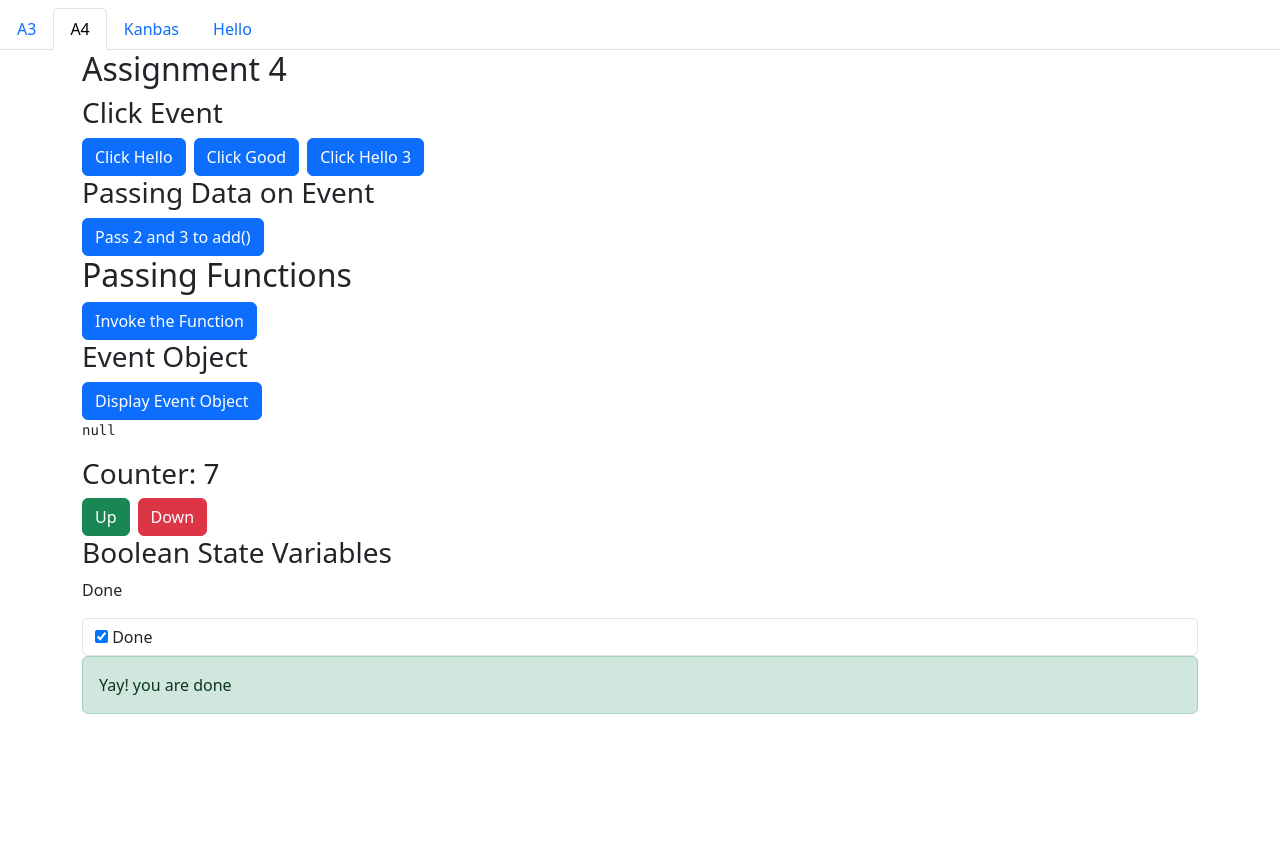
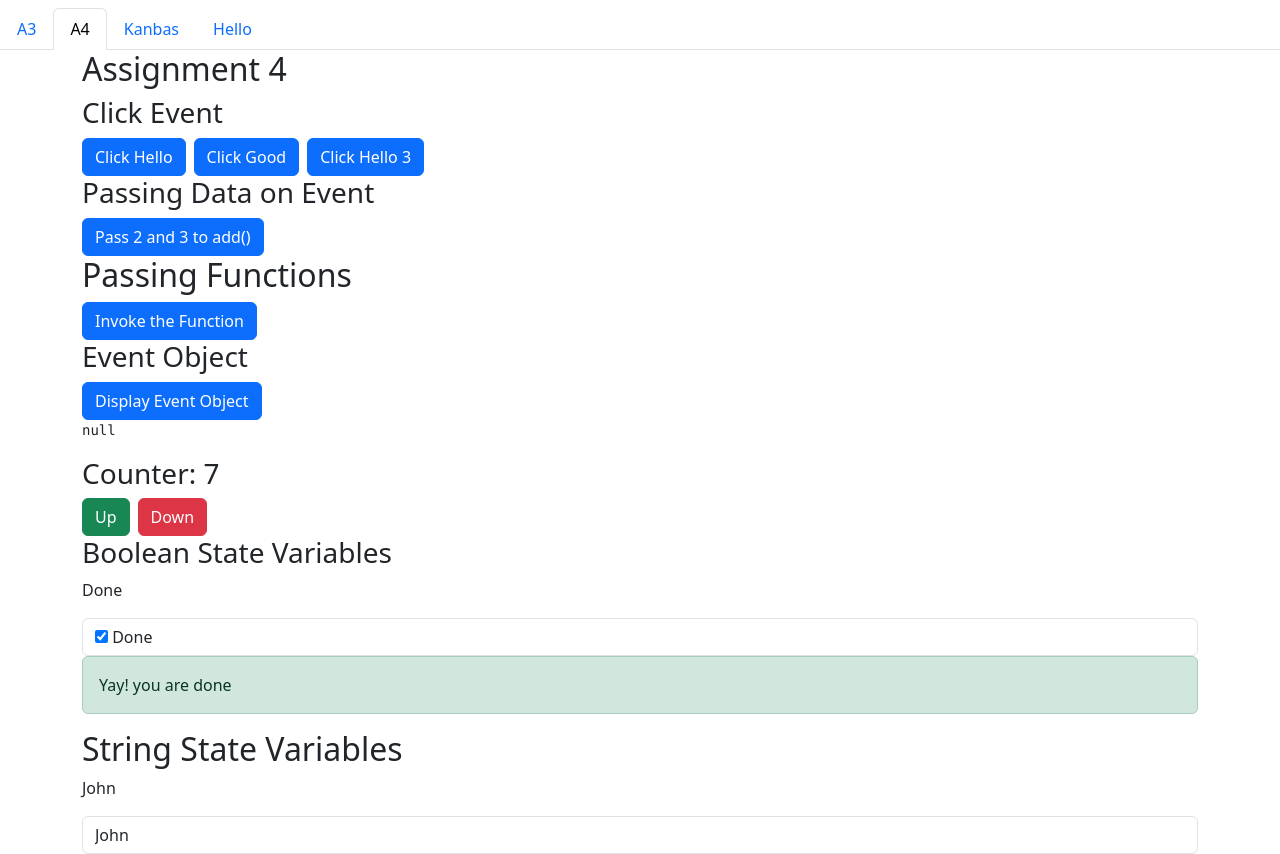
Before and after one commit to ewillia1/kanbas-react-web-app, a React (Create React App) app: page /#/Labs/a4 in a window 1280 px wide. Before the commit the page ends 800 px from the top, so only its background shows below. Built offline with nearby package versions, Linux system fonts and the light colour scheme.

Commit message:
Finished 2.3.4 String State Variables.

```diff
--- /dev/null
+++ b/src/Labs/a4/StringStateVariables.tsx
@@ -0,0 +1,14 @@
+import React, { useState } from "react";
+
+function StringStateVariables() {
+    const [firstName, setFirstName] = useState("John");
+
+    return (
+        <div>
+            <h2>String State Variables</h2>
+            <p>{firstName}</p>
+            <input className="form-control" value={firstName} onChange={(e) => setFirstName(e.target.value)}/>
+        </div>
+    );
+}
+export default StringStateVariables;
--- a/src/Labs/a4/index.tsx
+++ b/src/Labs/a4/index.tsx
@@ -4,6 +4,7 @@ import Counter from "./Counter";
 import EventObject from "./EventObject";
 import PassingDataOnEvent from "./PassingDataOnEvent";
 import PassingFunctions from "./PassingFunctions";
+import StringStateVariables from "./StringStateVariables";
 
 function Assignment4() {
     function sayHello() {
@@ -19,6 +20,7 @@ function Assignment4() {
             <EventObject/>
             <Counter/>
             <BooleanStateVariables/>
+            <StringStateVariables/>
         </div>
     );
 }
```
